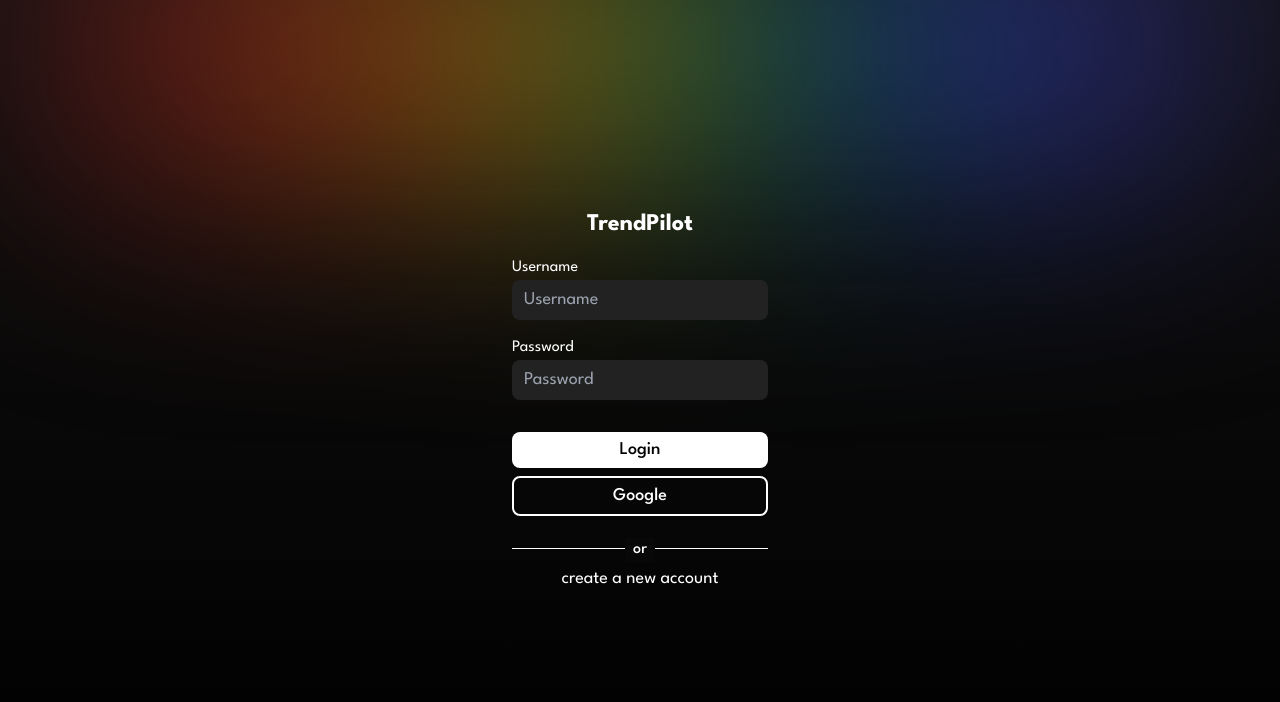
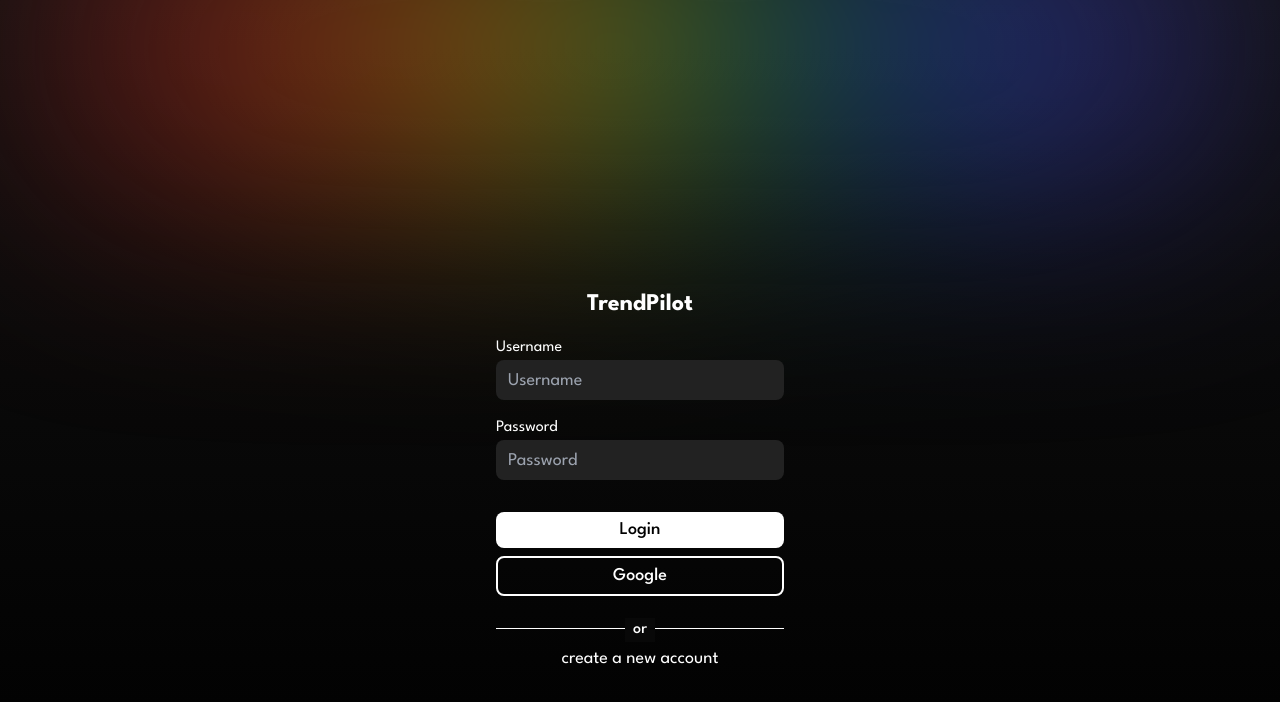
Before and after one commit to Niklas-dev/webscraping, a Next.js app in the folder frontend/: page /login in a window 1280 px wide. Shown: the top 702 px of the page. Built offline with nearby package versions, Linux system fonts and the light colour scheme.

Commit message:
fix(frontend): remove layout shift on page change

```diff
--- a/frontend/src/app/(unauthorized)/login/page.tsx
+++ b/frontend/src/app/(unauthorized)/login/page.tsx
@@ -4,9 +4,12 @@ import Link from "next/link";
 export default function page() {
   return (
     <div className="h-screen w-screen relative selection:bg-orange-500  bg-gradient-to-b from-[#111111] to-black overflow-x-hidden">
-      <div className="w-screen h-screen flex justify-center items-center">
+      <div className="flex flex-col justify-start items-center">
         <BlurColors />
-        <form action="" className="flex flex-col gap-4  p-12 rounded-xl z-10">
+        <form
+          action=""
+          className="flex flex-col gap-4  p-12 rounded-xl z-10 mt-60"
+        >
           <h1 className="text-2xl text-white text-center font-bold">
             TrendPilot
           </h1>
@@ -15,7 +18,7 @@ export default function page() {
               Username
             </label>
             <input
-              className="w-64 h-10 bg-[#222222] rounded-lg py-1 px-3 text-lg"
+              className="w-72 h-10 bg-[#222222] rounded-lg py-1 px-3 text-lg"
               type="text"
               name="Username"
               placeholder="Username"
@@ -27,7 +30,7 @@ export default function page() {
               Password
             </label>
             <input
-              className="w-64 h-10 bg-[#222222] rounded-lg py-1 px-3 text-lg"
+              className="w-72 h-10 bg-[#222222] rounded-lg py-1 px-3 text-lg"
               type="text"
               name="Password"
               placeholder="Password"
--- a/frontend/src/app/(unauthorized)/register/page.tsx
+++ b/frontend/src/app/(unauthorized)/register/page.tsx
@@ -4,7 +4,7 @@ import Link from "next/link";
 export default function page() {
   return (
     <div className="h-screen w-screen relative selection:bg-orange-500  bg-gradient-to-b from-[#111111] to-black overflow-x-hidden">
-      <div className="w-screen h-screen flex justify-center items-center">
+      <div className="flex flex-col justify-start items-center mt-60">
         <BlurColors />
         <form action="" className="flex flex-col gap-4  p-12 rounded-xl z-10">
           <h1 className="text-2xl text-white text-center font-bold">
@@ -15,7 +15,7 @@ export default function page() {
               Username
             </label>
             <input
-              className="w-64 h-10 bg-[#222222] rounded-lg py-1 px-3 text-lg"
+              className="w-72 h-10 bg-[#222222] rounded-lg py-1 px-3 text-lg"
               type="text"
               name="Username"
               placeholder="Username"
@@ -27,7 +27,7 @@ export default function page() {
               Email
             </label>
             <input
-              className="w-64 h-10 bg-[#222222] rounded-lg py-1 px-3 text-lg"
+              className="w-72 h-10 bg-[#222222] rounded-lg py-1 px-3 text-lg"
               type="text"
               name="Email"
               placeholder="Email"
@@ -39,7 +39,7 @@ export default function page() {
               Password
             </label>
             <input
-              className="w-64 h-10 bg-[#222222] rounded-lg py-1 px-3 text-lg"
+              className="w-72 h-10 bg-[#222222] rounded-lg py-1 px-3 text-lg"
               type="text"
               name="Password"
               placeholder="Password"
```
